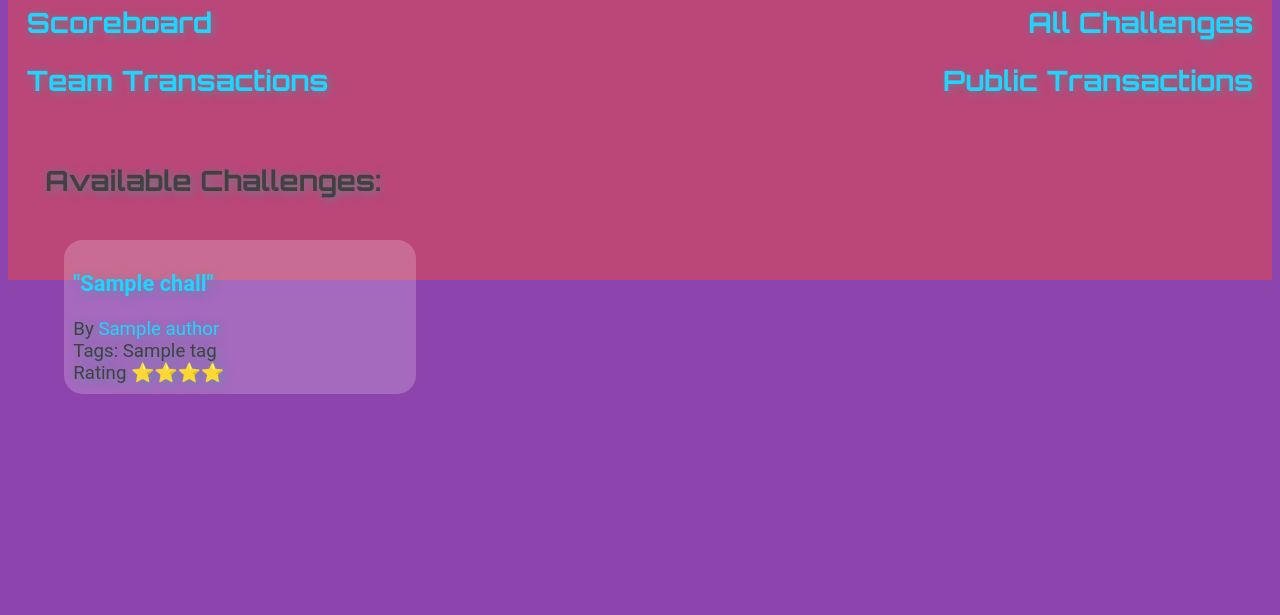
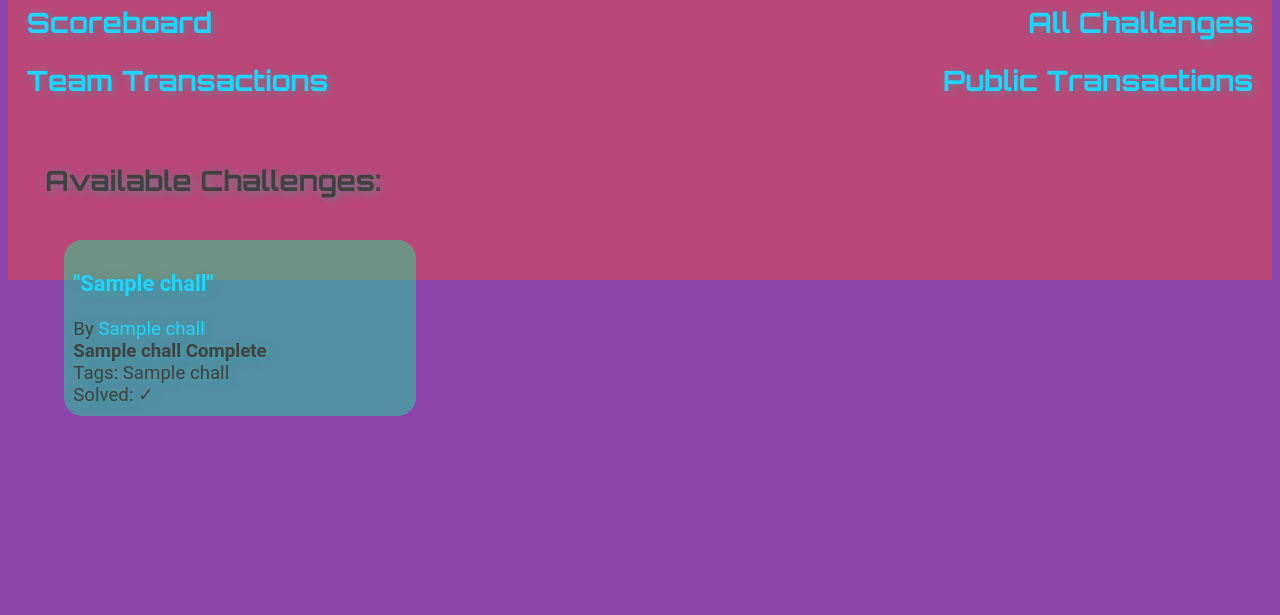
Before and after one commit to ShyftXero/byoctf_discord, a Flask app: template templates/scoreboard/challenges.html in a window 1280 px wide. Shown: the part 520-1135 px from the top of the page. Before the commit the page ends 914 px from the top, so only its background shows below. Run offline with Flask 3, Linux system fonts and the light colour scheme; the template is opened without the code that fills it: most values are stand-ins (such as "Sample title", 1, 10 or a date in 2020); parts of the project's set-up code (start-up, migrations or seed data) failed here and were passed over; some libraries are stand-ins or nearby versions; some web fonts are replaced.

Commit message:
Mark challenges as solved or not on scoreboard.

```diff
--- a/scoreboard.py
+++ b/scoreboard.py
@@ -421,6 +421,8 @@ def challenges():
         return "invalid user api_key", 403
 
     available_challenges = db.get_unlocked_challenges(user)
+    unsolved_challenges = db.get_incomplete_challenges(user)
+    unsolved_challenge_ids = [ c.id for c in unsolved_challenges ]
     teammates = db.getTeammates(user)
     parsed = [
         (
@@ -432,6 +434,7 @@ def challenges():
             f"{db.percentComplete(c, user)}%",
             "*" * int(db.avg(r.value for r in db.Rating if r.challenge == c) or 0),
             ", ".join([t.name for t in c.tags]),
+            True if c.id not in unsolved_challenge_ids else False
         )
         for c in available_challenges
         if c.id > 0 and c.author not in teammates and c.title != "__bonus__"
--- a/static/style.css
+++ b/static/style.css
@@ -161,6 +161,15 @@ h2 {
     margin: 1rem;
 }
 
+.card-solved {
+
+    /* height: 90%; */
+    background-color: rgba(0, 255, 153, 0.4);
+    padding: .5rem;
+    border-radius: 1rem;
+    margin: 1rem;
+}
+
 .card-body {
     flex: 1 1 auto;
     /* padding: 1rem; */
--- a/templates/scoreboard/challenges.html
+++ b/templates/scoreboard/challenges.html
@@ -41,7 +41,7 @@
 		<!-- <h1>User Challenges and Hints</h1> -->
 		<div class="container">
 			<h2>Available Challenges:</h2>
-			<div class="challenge_grid">
+			<!-- <div class="challenge_grid">
 				{% for chall in available_challenges %}
 					<div class="card">
 						<a href="/chall/{{chall.uuid}}" class="href">
@@ -55,11 +55,11 @@
 					</div>
 
 				{% endfor %}
-			</div>
+			</div> -->
 
-			<!-- <div class="challenge_grid">
+			<div class="challenge_grid">
 				{% for chall in parsed %}
-					<div class="card">
+					<div class="{{ 'card-solved' if chall[8] else 'card'}}">
 						<a href="/chall/{{chall[1]}}" class="href">
 							<h3>"{{ chall[3] }}"</h3>
 						</a>
@@ -68,10 +68,12 @@
 						<strong>{{chall[5]}} Complete</strong>
 						<br>
 						Tags: {{chall[7]}}
+						<br>
+						Solved: <span>{{ '&#10003;' | safe if chall[8] else '&#10005;' | safe }}</span>
 					</div>
 
 				{% endfor %}
-			</div> -->
+			</div>
 
 			<!-- <table class="table">
 				<thead>
@@ -100,8 +102,8 @@
 					</tr>
 				{% endfor %}
 				</tbody>
-			</table> -->
-		</div>
+			</table>
+		</div> -->
 
 </body>
 </html>
```
Also changed, not shown: populateTestData.py (+4 -4 lines).
